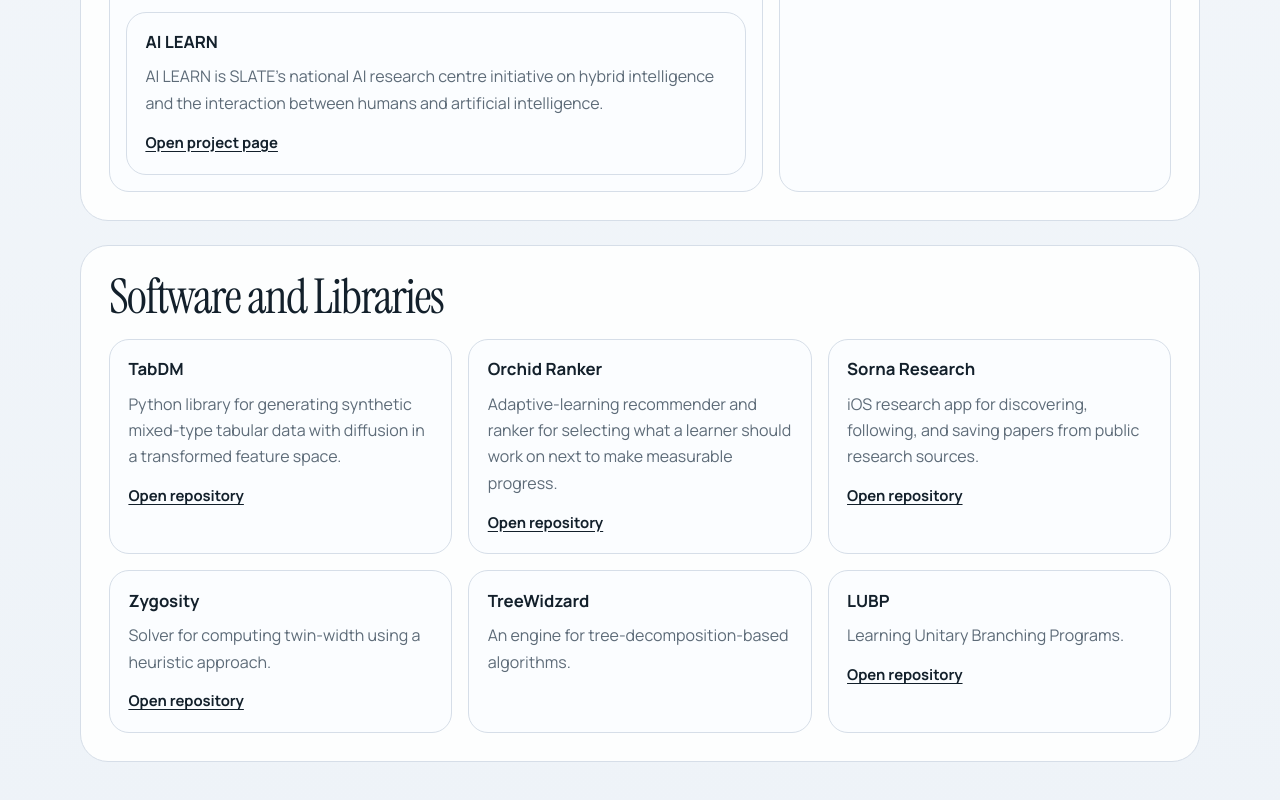
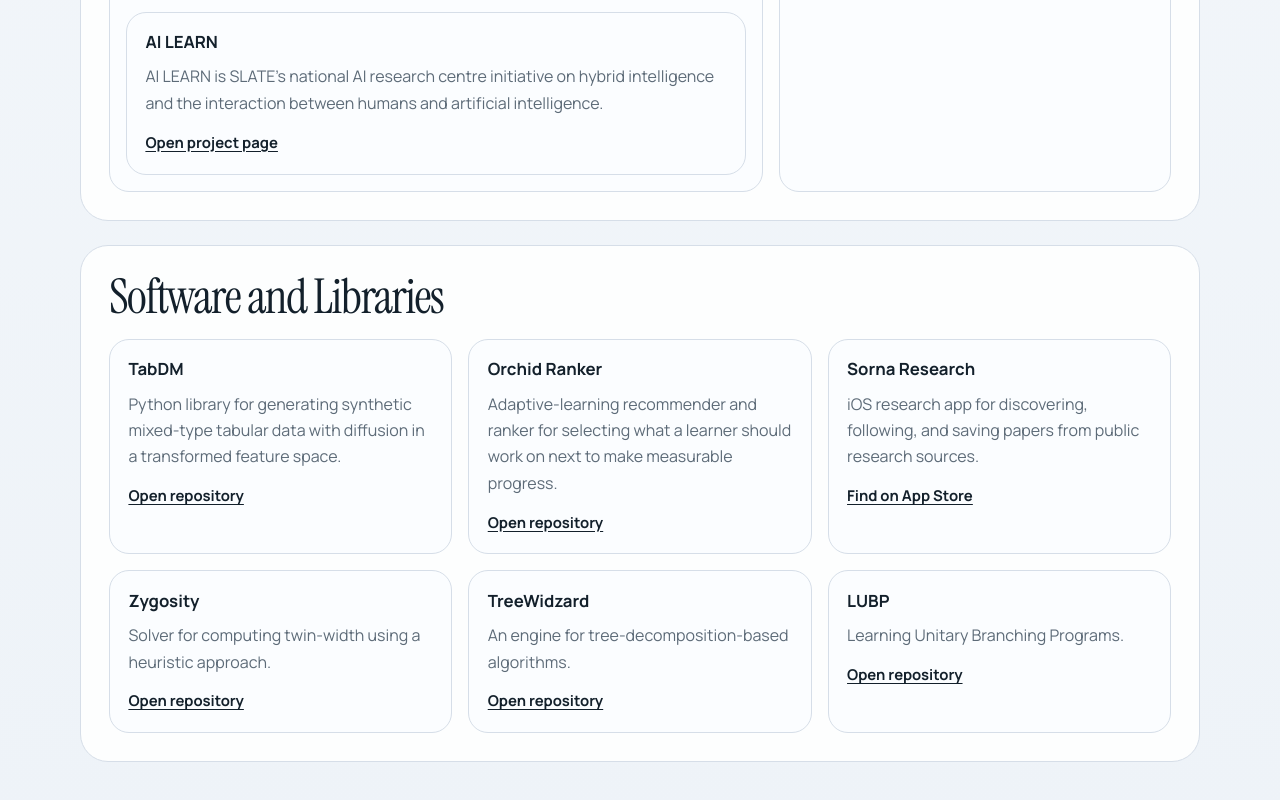
Before and after one commit to mlgorithm/sam-urmian, a plain HTML site: page index.html in a window 1280 px wide. Shown: the part 2287-3087 px from the top of the page. Drawn offline with Linux system fonts and the light colour scheme.

Commit message:
Add Sorna App Store and TreeWidzard links

```diff
--- a/index.html
+++ b/index.html
@@ -375,10 +375,10 @@
               </p>
               <a
                 class="project-link"
-                href="https://github.com/mlgorithm/Sorna"
+                href="https://apps.apple.com/us/search?term=Sorna%20Research"
                 target="_blank"
                 rel="noreferrer"
-                >Open repository</a
+                >Find on App Store</a
               >
             </article>
             <article class="topic-card">
@@ -399,6 +399,13 @@
               <p>
                 An engine for tree-decomposition-based algorithms.
               </p>
+              <a
+                class="project-link"
+                href="https://github.com/AutoProving/TreeWidzard-Engine"
+                target="_blank"
+                rel="noreferrer"
+                >Open repository</a
+              >
             </article>
             <article class="topic-card">
               <h3>LUBP</h3>
```
